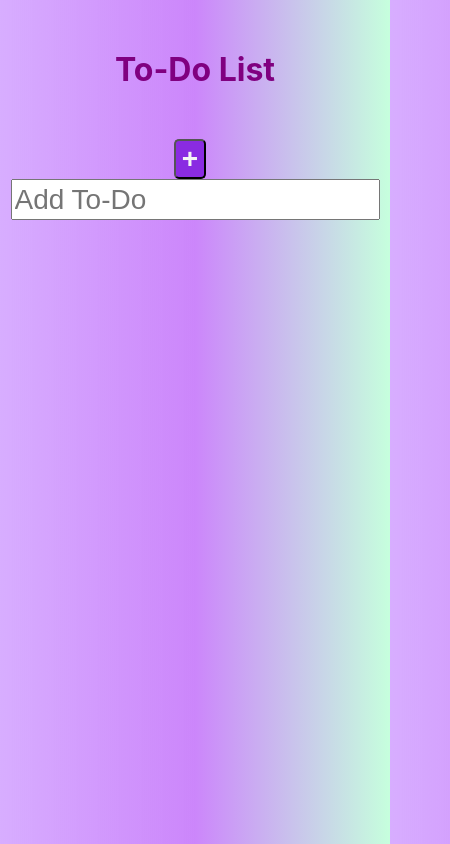
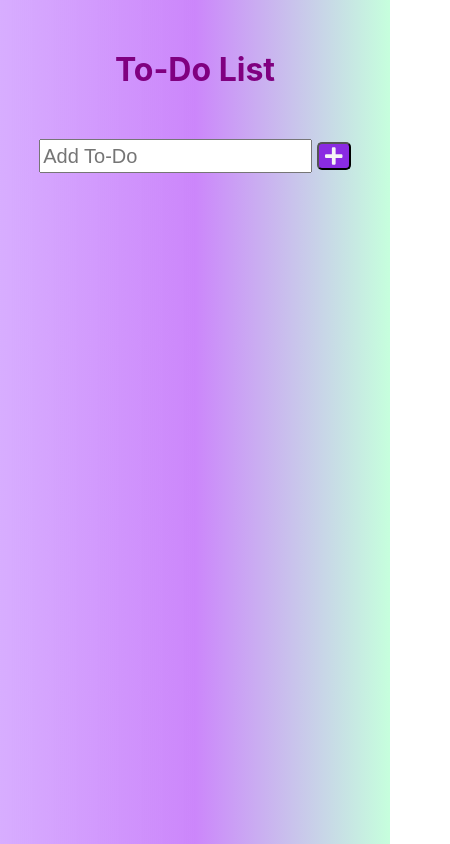
Before and after one commit to positive235/todolist-react, a React (Create React App) app: page / in a window 390 px wide. Shown: the whole page, 450 px wide, since content can reach past the window. Built offline with nearby package versions, Linux system fonts and the light colour scheme.

Commit message:
added font awesome icons and modified css to make responsive web app

```diff
--- a/package.json
+++ b/package.json
@@ -4,6 +4,9 @@
   "version": "0.1.0",
   "private": true,
   "dependencies": {
+    "@fortawesome/fontawesome-svg-core": "^1.2.35",
+    "@fortawesome/free-solid-svg-icons": "^5.15.3",
+    "@fortawesome/react-fontawesome": "^0.1.14",
     "@testing-library/jest-dom": "^5.12.0",
     "@testing-library/react": "^11.2.6",
     "@testing-library/user-event": "^12.8.3",
--- a/src/App.css
+++ b/src/App.css
@@ -9,19 +9,24 @@
   font-weight: bold;
 }
 
+.addBarButtonStyle {
+  display: flex;
+  flex-direction: row;
+  align-items: center;
+  justify-content: center;
+}
+
 .addToDoBar {
-  max-width: 500px;
   height: 35px;
   line-height: 30px;
   font-size: 28px;
-  margin-bottom: 30px;
 }
 
 .addButton {
   height: 40px;
   font-size: 28px;
   font-weight: bolder;
-  margin-right: 10px;
+  margin-left: 5px;
   background-color: blueviolet;
   color: whitesmoke;
   border-radius: 5px;
@@ -30,24 +35,25 @@
 .isChecked {
   text-decoration: line-through;
   color: gray;
-  width: 450px;
+  min-width: 250px;
   height: 40px;
-  font-size:28px;
+  font-size: 25px;
   font-weight: bold;
 }
 
 .notChecked {
   color: black;
-  width: 450px;
+  min-width: 250px;
   height: 40px;
-  font-size:28px;
+  font-size: 25px;
   font-weight: bold;
 }
 
 .toDoOuterBlock {
-  height: 50px;
   margin: 0 auto;
-  width: 450px;
+  display: flex;
+  flex-direction: column;
+  width: auto;
 }
 
 .toDoBlock {
@@ -62,7 +68,7 @@
 
 .toDoButton {
   height: 40px;
-  font-size:28px;
+  font-size: 28px;
   font-weight: bold;
   margin: 5px;
 }
@@ -87,8 +93,7 @@
 
 .doneButton {
   height: 40px;
-  font-size:16px;
-  font-weight: bold;
+  font-size: 16px;
   margin: 5px;
   background-color: rebeccapurple;
   color: whitesmoke;
@@ -98,7 +103,6 @@
 .cancelButton {
   height: 40px;
   font-size: 16px;
-  font-weight: bold;
   margin: 5px;
   background-color: red;
   color: whitesmoke;
@@ -106,8 +110,60 @@
 }
 
 .editToDoBar {
-  max-width: 500px;
   height: 35px;
   line-height: 30px;
-  font-size: 20px;
+  font-size: 25px;
+  margin-left: 5px;
 }
+
+@media screen and (max-width: 425px) {
+  .addToDoBar {
+    height: 28px;
+    line-height: 25px;
+    font-size: 20px;
+  }
+
+  .addButton {
+    height: 28px;
+    font-size: 20px;
+  }
+
+  .isChecked {
+    height: 30px;
+    font-size: 20px;
+  }
+
+  .notChecked {
+    height: 30px;
+    font-size: 20px;
+  }
+
+  .toDoButton {
+    height: 28px;
+    font-size: 20px;
+  }
+
+  .doneButton {
+    height: 28px;
+    font-size: 16px;
+  }
+
+  .cancelButton {
+    height: 28px;
+    font-size: 16px;
+  }
+
+  .editToDoBar {
+    height: 28px;
+    line-height: 25px;
+    font-size: 20px;
+  }
+}
+
+@media screen and (max-width: 280px) {
+  .editToDoBar {
+    height: 25px;
+    line-height: 20px;
+    font-size: 16px;
+  }
+}
--- a/src/components/Todo.js
+++ b/src/components/Todo.js
@@ -1,4 +1,6 @@
 import React, { useState } from 'react';
+import { FontAwesomeIcon } from '@fortawesome/react-fontawesome';
+import { faCheck, faTrashAlt, faEdit, faWindowClose, faCheckCircle } from '@fortawesome/free-solid-svg-icons';
 
 const Todo = ({ addedTasks, setAddedTasks })  => {
 
@@ -6,37 +8,37 @@ const Todo = ({ addedTasks, setAddedTasks })  => {
 
   const isCheckedToDo = (e) => {
     e.preventDefault();
-    addedTasks[e.target.name].checked = !addedTasks[e.target.name].checked;
+    addedTasks[e.currentTarget.name].checked = !addedTasks[e.currentTarget.name].checked;
     setAddedTasks(prev => [...prev]);
   };
 
   const editToDo = (e) => {
     e.preventDefault();
-    addedTasks[e.target.name].edited = true;
+    addedTasks[e.currentTarget.name].edited = true;
     setAddedTasks(prev => [...prev]);
   }
 
   const handleEdit = (e) => {
     e.preventDefault();
-    setEditedTask({"name":e.target.value,"checked":false,"edited":false});
+    setEditedTask({"name":e.currentTarget.value,"checked":false,"edited":false});
   }
 
   const handleDone = (e) => {
     e.preventDefault();
-    addedTasks.splice(e.target.name, 1, editedTask);
+    addedTasks.splice(e.currentTarget.name, 1, editedTask);
     setAddedTasks(prev => [...prev]);
     setEditedTask({});
   }
 
   const handleCancel = (e) => {
     e.preventDefault();
-    addedTasks[e.target.name].edited = false;
+    addedTasks[e.currentTarget.name].edited = false;
     setAddedTasks(prev => [...prev]);
   }
 
   const deleteToDo = (e) => {
       e.preventDefault();
-      addedTasks.splice(e.target.name, 1);
+      addedTasks.splice(e.currentTarget.name, 1);
       setAddedTasks(prev => [...prev]);
   };
 
@@ -44,10 +46,10 @@ const Todo = ({ addedTasks, setAddedTasks })  => {
     <div className="toDoOuterBlock">
       {addedTasks.map((addedTask, index) => (
           <div className="toDoBlock">
-            <button className="toDoButton checkButton" name={index} onClick={isCheckedToDo}> V </button>
+            {addedTask.edited ? (<div></div>) : (<button className="toDoButton checkButton" onClick={isCheckedToDo} name={index}><FontAwesomeIcon icon={faCheck} /></button>)}
             {addedTask.edited ? (<input type="text" className="editToDoBar" name={index} placeholder={addedTask.name} onChange={handleEdit}/>) : (<h3 className={addedTask.checked ? "isChecked" : "notChecked"}>{addedTask.name}</h3>)}
-            <button className="toDoButton deleteButton" name={index} onClick={deleteToDo}> X </button>
-            {addedTask.edited ? (<div><button className="doneButton" name={index} onClick={handleDone}>Done</button><button className="cancelButton" name={index} onClick={handleCancel}>Cancel</button></div>) : (<button className="toDoButton editButton" name={index} onClick={editToDo}>Edit</button>)}
+            {addedTask.edited ? (<div></div>) : (<button className="toDoButton deleteButton" name={index} onClick={deleteToDo}><FontAwesomeIcon name={index} icon={faTrashAlt} /></button>)}
+            {addedTask.edited ? (<div><button className="doneButton" name={index} onClick={handleDone}><FontAwesomeIcon icon={faCheckCircle} /></button><button className="cancelButton" name={index} onClick={handleCancel}><FontAwesomeIcon name={index} icon={faWindowClose} /></button></div>) : (<button className="toDoButton editButton" name={index} onClick={editToDo}><FontAwesomeIcon name={index} icon={faEdit} /></button>)}
           </div>
       ))}
     </div>
--- a/src/components/TodoList.js
+++ b/src/components/TodoList.js
@@ -1,4 +1,6 @@
 import React, { useState, useEffect } from 'react';
+import { FontAwesomeIcon } from '@fortawesome/react-fontawesome';
+import { faPlus } from '@fortawesome/free-solid-svg-icons';
 import Todo from './Todo';
 
 const TodoList = () => {
@@ -31,8 +33,10 @@ const TodoList = () => {
   return (
     <div>
       <form>
-        <button onClick={addToDo} className="addButton"> + </button>
-        <input value={newTask} onChange={newToDo} type="text" className="addToDoBar" placeholder="Add To-Do" />
+        <div className="addBarButtonStyle">
+          <input value={newTask} onChange={newToDo} type="text" className="addToDoBar" placeholder="Add To-Do" />
+          <button onClick={addToDo} className="addButton"><FontAwesomeIcon icon={faPlus} /></button>
+        </div>
         <Todo addedTasks={addedTasks} setAddedTasks={setAddedTasks} />
       </form>
     </div>
--- a/src/index.css
+++ b/src/index.css
@@ -1,5 +1,5 @@
 body {
-  margin: 0;
+  margin: 0 auto;
   font-family: -apple-system, BlinkMacSystemFont, 'Segoe UI', 'Roboto', 'Oxygen',
     'Ubuntu', 'Cantarell', 'Fira Sans', 'Droid Sans', 'Helvetica Neue',
     sans-serif;
```
Also changed, not shown: 1 other file (tests, documents, lock files or other folders).
